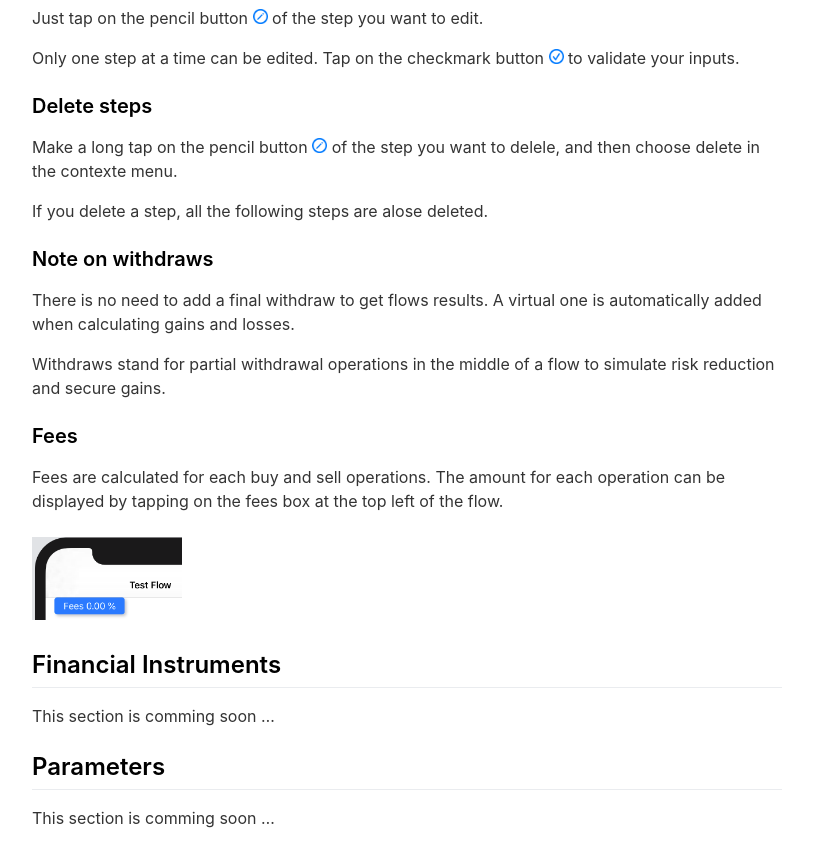
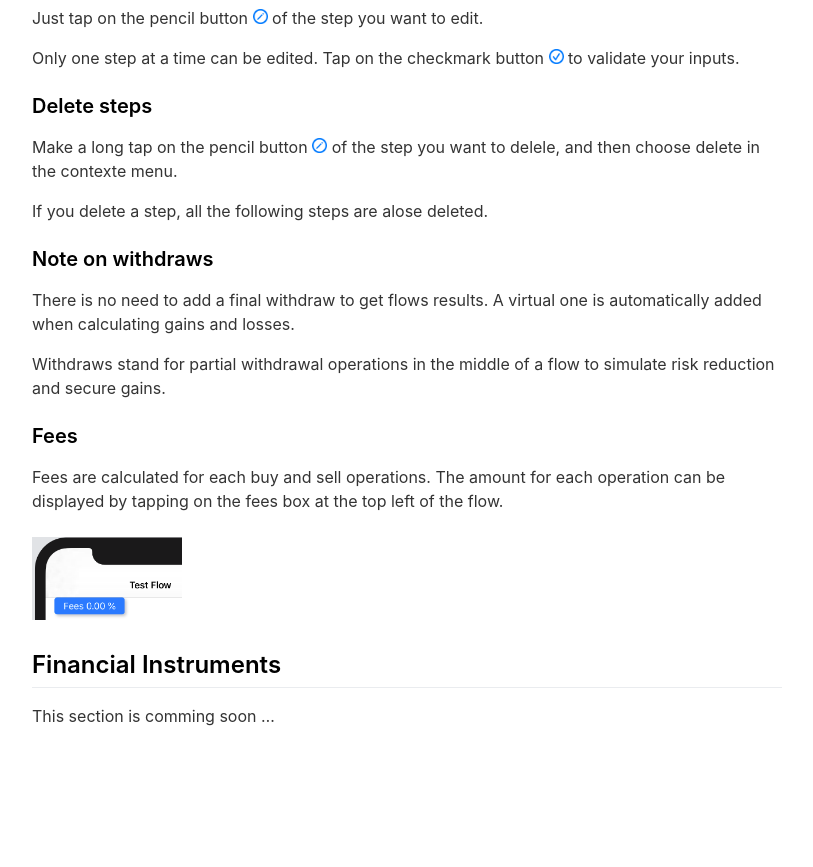
Before and after one commit to TradingFlowApp/TradingFlowApp.github.io, a Jekyll site: the page built from _pages/help.md, in a window 1280 px wide and 900 px high, scrolled down 1296 px. Shown: the top 867 px of the window, without its empty margins (233-1046 px from the left). Built offline with Jekyll 4.4.1, drawn with Linux system fonts in a browser that asks for light colours; nearby versions of some CDN libraries; after the commit the page ends 2094 px from its top, so only the background shows below that.

Commit message:
Update help.md

```diff
--- a/_pages/help.md
+++ b/_pages/help.md
@@ -65,7 +65,3 @@ Fees are calculated for each buy and sell operations. The amount for each operat
 ## Financial Instruments
 
 This section is comming soon ...
-
-## Parameters
-
-This section is comming soon ...
```
